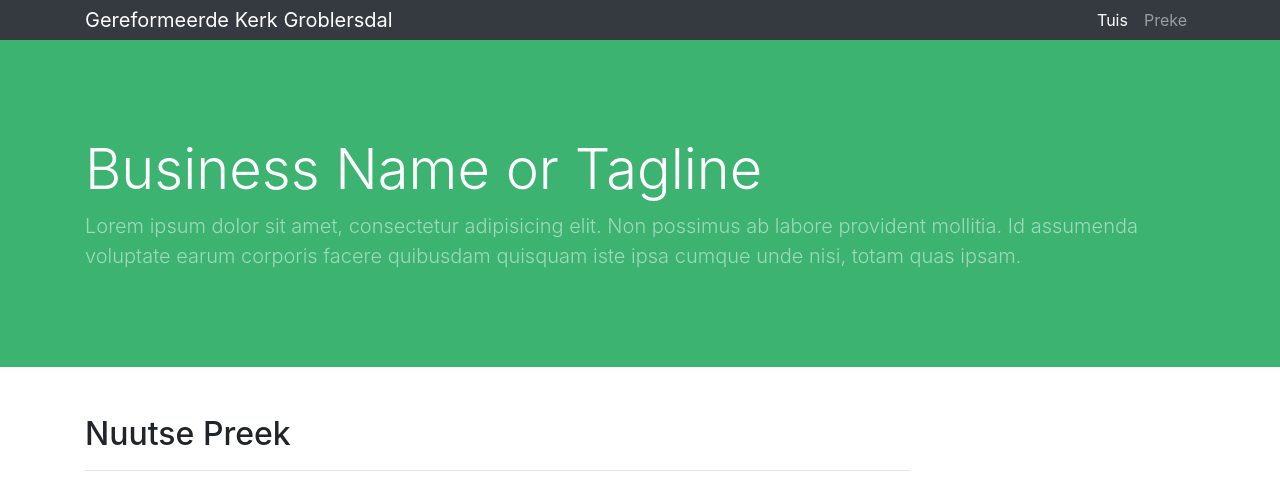
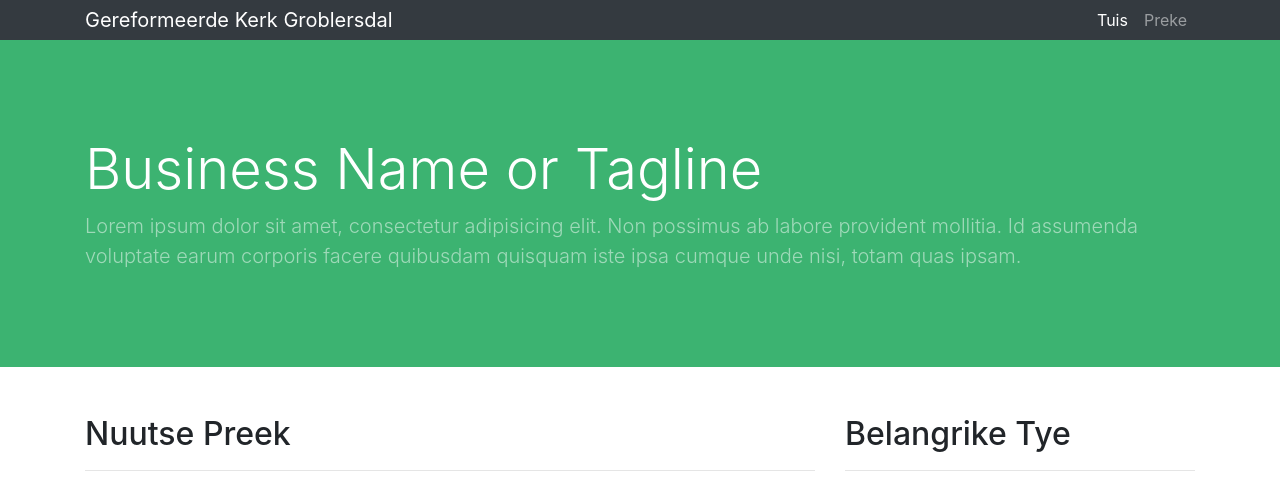
Before and after one commit to sharu725/business-frontpage, a Jekyll site: the page built from index.html, in a window 1280 px wide. Shown: the top 485 px of the page. Built offline with Jekyll 4.4.1, drawn with Linux system fonts in a browser that asks for light colours; comment, search, counter and statistics services are not loaded; grey boxes are pictures that could not be loaded.

Commit message:
Update index.html

```diff
--- a/index.html
+++ b/index.html
@@ -3,7 +3,7 @@ layout: default
 ---
 
 <div class="row">
-  <div class="col-md-9 mb-5">
+  <div class="col-md-8 mb-5">
     <h2>Nuutse Preek</h2>
     <hr />
     <div>
@@ -16,7 +16,7 @@ layout: default
   {% include sidebar.html %}
 </div>
 <div class="row">
-    <div class="col-md-9 mb-5">
+    <div class="col-md-8 mb-5">
       <h2>Ons Geskiedenis</h2>
     <hr />
     <p>
@@ -32,5 +32,6 @@ layout: default
       Die Gereformeerde kerk Marble Hall het in 1961 van Groblersdal afgestig. Mettertyd het die kerk op Groblersdal te klein geraak en het die gemeente begin beplan aan ’n groter, doelmatiger gebou. Op 24 September 1977 is die nuwe, moderne kerkgebou in gebruik geneem. Die argitek was Renier Roos en die bouaannemer J. Moolman. Die ou kerkgebou is destyds volledig omgebou en ’n saal omskep met ’n goeie verhoog, ruim kombuisgeriewe en katkisasielokale. Op 16 Junie 1984 is die nuwe pyporrel feestelik in gebruik geneem met onder meer ’n orreluitvoering deur A.A. van Namen.
       </p>
   </div>
+  {% include contact_sidebar.html %}
 </div>
 <!-- /.row -->
```
